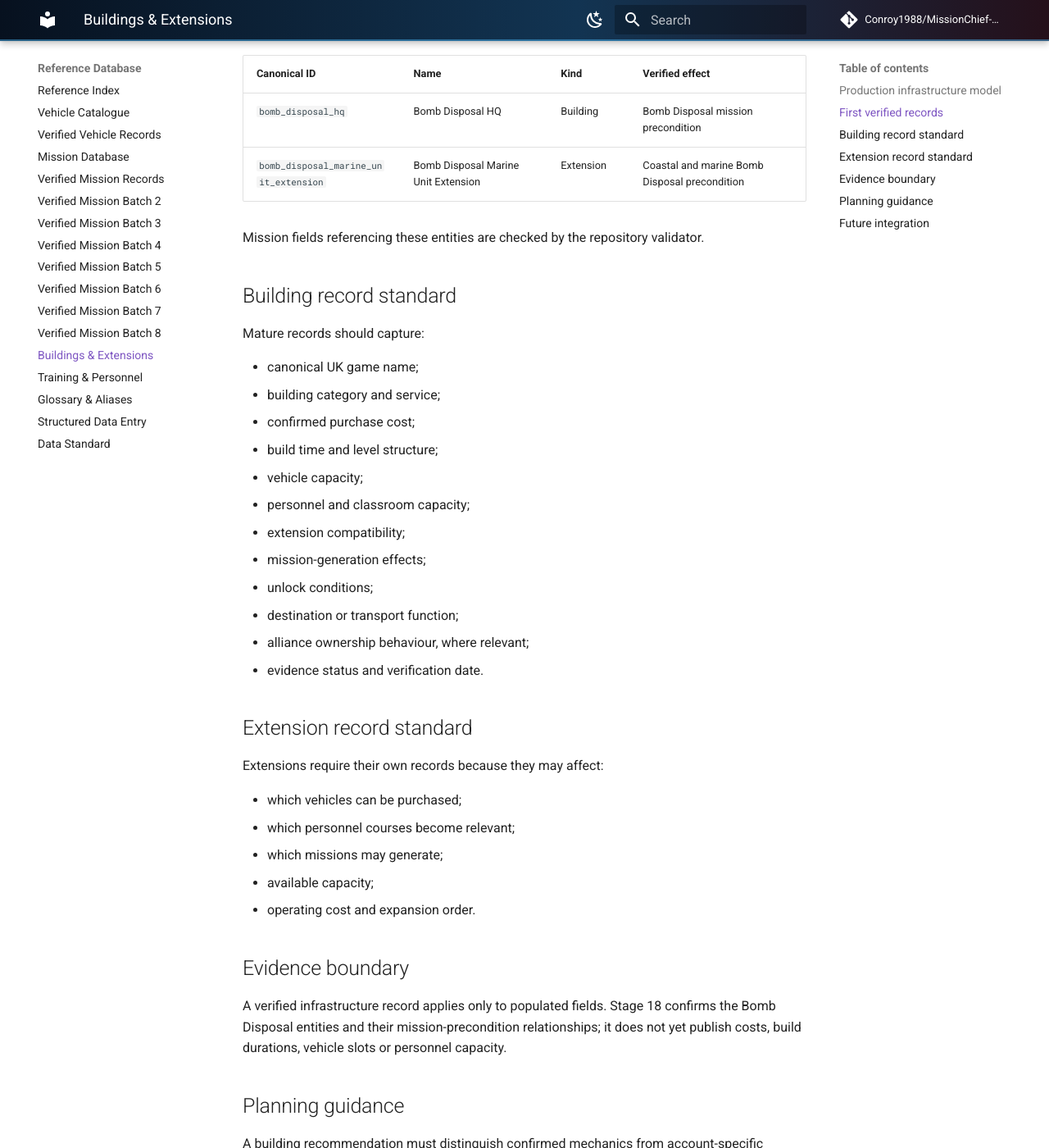
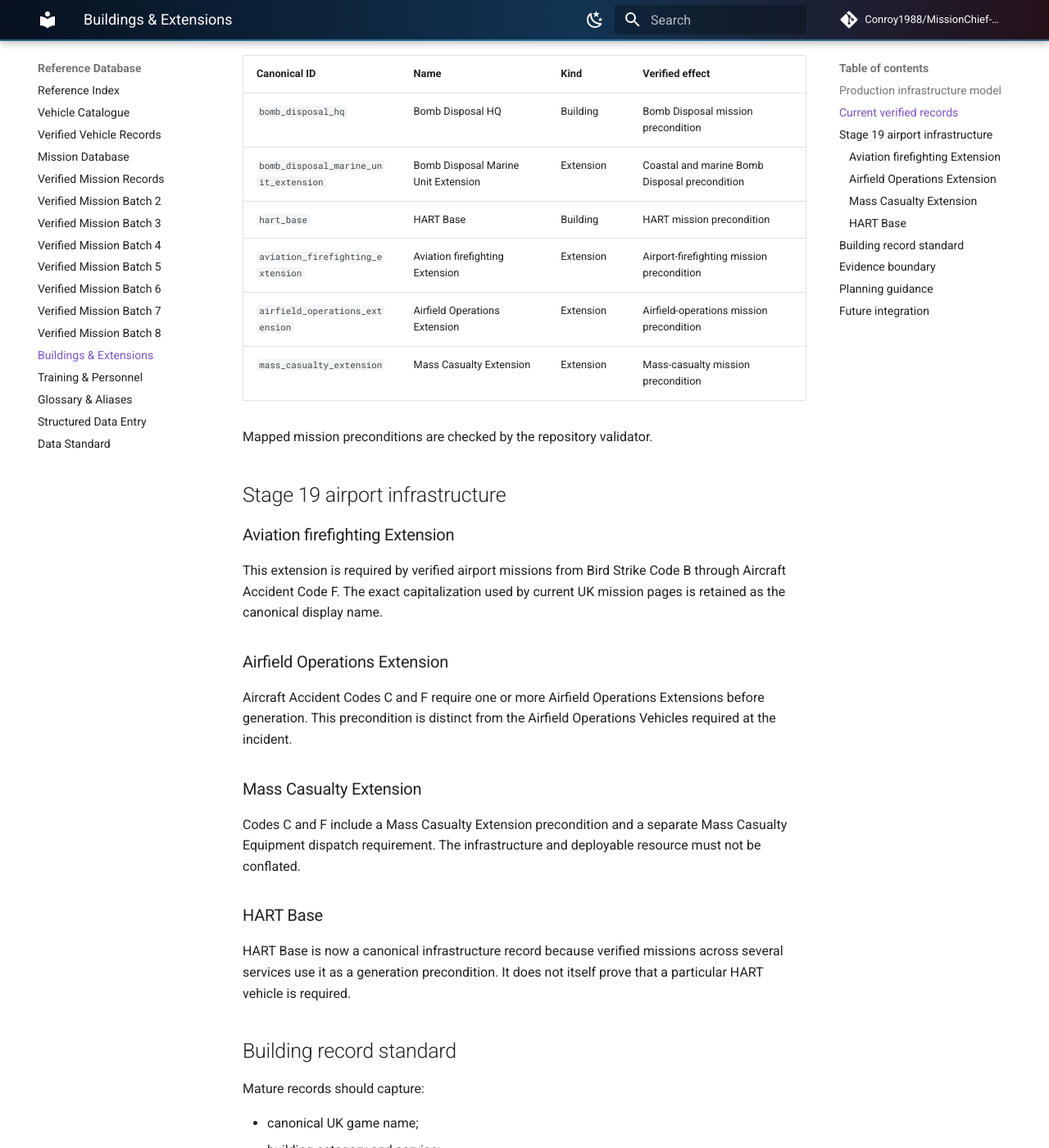
Before and after one commit to Conroy1988/MissionChief-UK, an MkDocs documentation site: the page built from docs/reference/buildings-and-extensions.md, in a window 1280 px wide and 1400 px high, scrolled down 758 px. Shown: the whole window at 82% size. Built offline with MkDocs 1.6.1 and Material for MkDocs 9.7.7, drawn with Linux system fonts in a browser that asks for light colours; comment, search, counter and statistics services are not loaded; some of the changed text lies outside the part shown.

Commit message:
Expand infrastructure catalogue for Stage 19

````diff
--- a/docs/reference/buildings-and-extensions.md
+++ b/docs/reference/buildings-and-extensions.md
@@ -4,7 +4,7 @@ This reference defines how stations, support buildings, specialist extensions an
 
 ## Production infrastructure model
 
-Stage 18 introduces the first schema-controlled infrastructure records under:
+Schema-controlled records are stored under:
 
 ```text
 data/uk/infrastructure/
@@ -15,19 +15,41 @@ Each record identifies:
 - canonical UK game name and ID;
 - building or extension kind;
 - service ownership;
-- valid parent buildings where verified;
+- parent buildings where verified;
 - mission-generation capabilities;
 - evidence status and verification date;
 - explicit omissions for unverified costs, timings or capacities.
 
-## First verified records
+## Current verified records
 
 | Canonical ID | Name | Kind | Verified effect |
 |---|---|---|---|
 | `bomb_disposal_hq` | Bomb Disposal HQ | Building | Bomb Disposal mission precondition |
 | `bomb_disposal_marine_unit_extension` | Bomb Disposal Marine Unit Extension | Extension | Coastal and marine Bomb Disposal precondition |
+| `hart_base` | HART Base | Building | HART mission precondition |
+| `aviation_firefighting_extension` | Aviation firefighting Extension | Extension | Airport-firefighting mission precondition |
+| `airfield_operations_extension` | Airfield Operations Extension | Extension | Airfield-operations mission precondition |
+| `mass_casualty_extension` | Mass Casualty Extension | Extension | Mass-casualty mission precondition |
 
-Mission fields referencing these entities are checked by the repository validator.
+Mapped mission preconditions are checked by the repository validator.
+
+## Stage 19 airport infrastructure
+
+### Aviation firefighting Extension
+
+This extension is required by verified airport missions from Bird Strike Code B through Aircraft Accident Code F. The exact capitalization used by current UK mission pages is retained as the canonical display name.
+
+### Airfield Operations Extension
+
+Aircraft Accident Codes C and F require one or more Airfield Operations Extensions before generation. This precondition is distinct from the Airfield Operations Vehicles required at the incident.
+
+### Mass Casualty Extension
+
+Codes C and F include a Mass Casualty Extension precondition and a separate Mass Casualty Equipment dispatch requirement. The infrastructure and deployable resource must not be conflated.
+
+### HART Base
+
+HART Base is now a canonical infrastructure record because verified missions across several services use it as a generation precondition. It does not itself prove that a particular HART vehicle is required.
 
 ## Building record standard
 
@@ -46,19 +68,9 @@ Mature records should capture:
 - alliance ownership behaviour, where relevant;
 - evidence status and verification date.
 
-## Extension record standard
-
-Extensions require their own records because they may affect:
-
-- which vehicles can be purchased;
-- which personnel courses become relevant;
-- which missions may generate;
-- available capacity;
-- operating cost and expansion order.
-
 ## Evidence boundary
 
-A verified infrastructure record applies only to populated fields. Stage 18 confirms the Bomb Disposal entities and their mission-precondition relationships; it does not yet publish costs, build durations, vehicle slots or personnel capacity.
+A verified infrastructure record applies only to populated fields. Current records confirm entity names and mission-precondition relationships; they do not yet publish costs, build durations, vehicle slots or personnel capacity.
 
 ## Planning guidance
 
````
